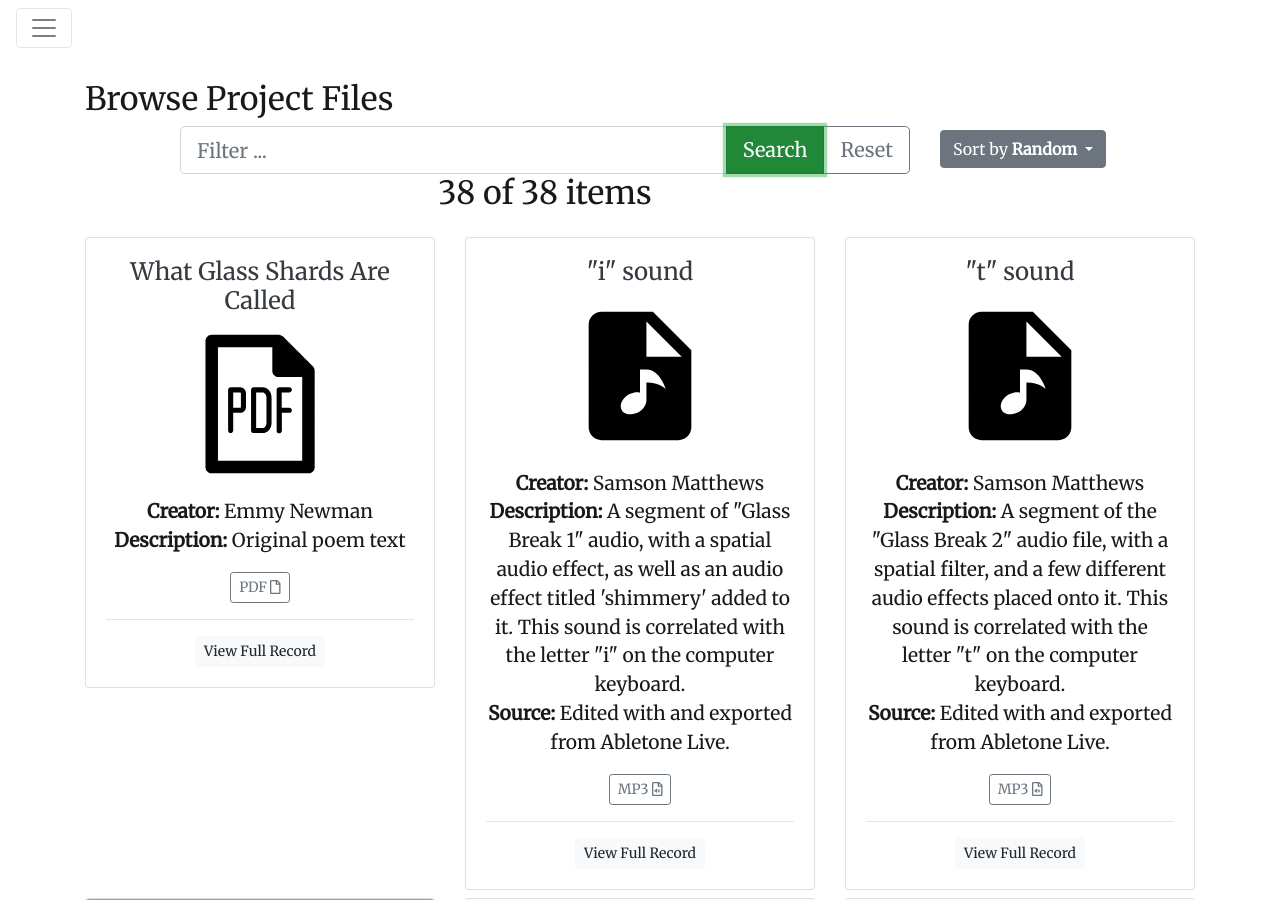
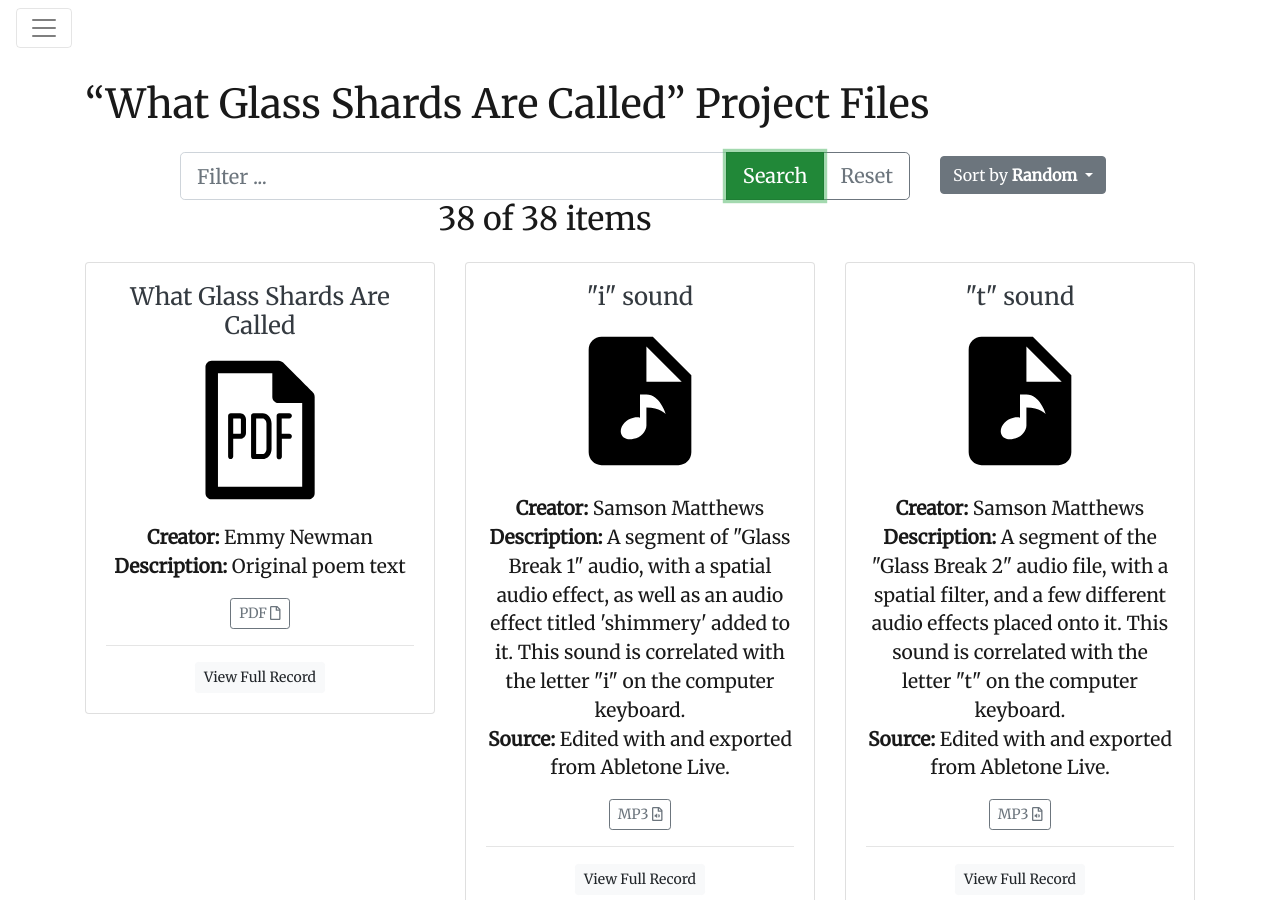
Before and after one commit to thecdil/shards_source, a Jekyll site: the page built from pages/browse.md, in a window 1280 px wide and 900 px high. Built offline with Jekyll 4.4.1, drawn with Linux system fonts in a browser that asks for light colours.

Commit message:
change browse page title

```diff
--- a/pages/browse.md
+++ b/pages/browse.md
@@ -4,4 +4,5 @@ layout: browse
 permalink: /browse.html
 ---
 
-## Browse Project Files
+# "What Glass Shards Are Called" Project Files
+{:.mb-4}
```
